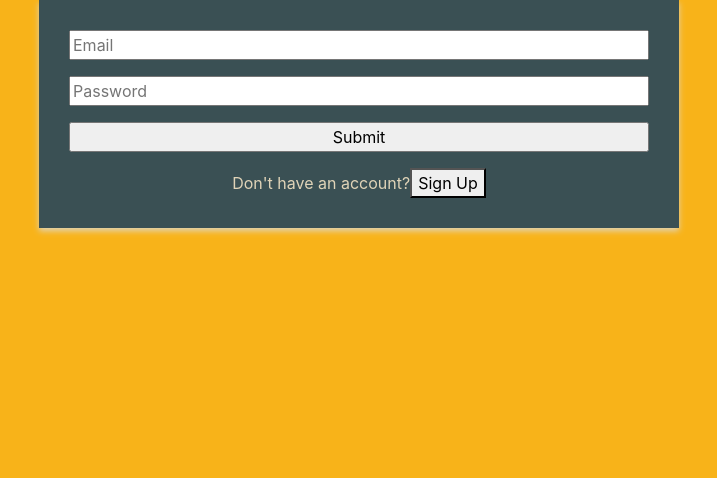
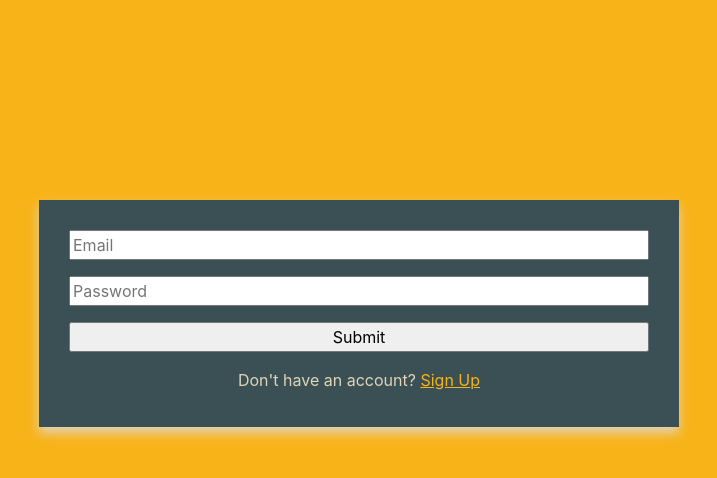
Before and after one commit to imaniintech/PersonalFinanceTracker, a React (Create React App) app in the folder personal_finance_tracker/: page / in a window 1280 px wide. Shown: the top 478 px of the page, without its empty margins (281-998 px from the left). Built offline with nearby package versions, Linux system fonts and the light colour scheme.

Commit message:
added mim styling for sign up btn

```diff
--- a/personal_finance_tracker/src/components/MainInfo.jsx
+++ b/personal_finance_tracker/src/components/MainInfo.jsx
@@ -16,8 +16,7 @@ class MainInfo extends Component {
             <div className="mainInfo">
                 <LoginPage />
                 <div className="accountSetup">
-                    Don't have an account?
-                    <button className="signUp">Sign Up</button>
+                    Don't have an account? <button className="signUp">Sign Up</button>
                 </div>
 
             </div>
--- a/personal_finance_tracker/src/index.css
+++ b/personal_finance_tracker/src/index.css
@@ -16,10 +16,10 @@ h1{
   color: #e0d4b8;
   text-align: center;
   box-sizing: border-box;
-  box-shadow: 0 3px 6px 0 #e0d4b8;
+  box-shadow: 0 6px 10px 0 #e0d4b8;
   padding: 30px;
   width: 50%;
-  margin: auto;
+  margin: 200px auto;
 }
 
 .email{
@@ -32,4 +32,19 @@ h1{
 
 .submitButton{
   width: 100%;
+  /* border-radius: 40%; */
 }
+
+.accountSetup{
+  text-align: center;
+  margin: 5px;
+}
+
+.signUp{
+  background-color: unset;
+  text-decoration: underline;
+  padding: 0;
+  margin: 0;
+  border: none;
+  color: #f8b319;
+}
```
